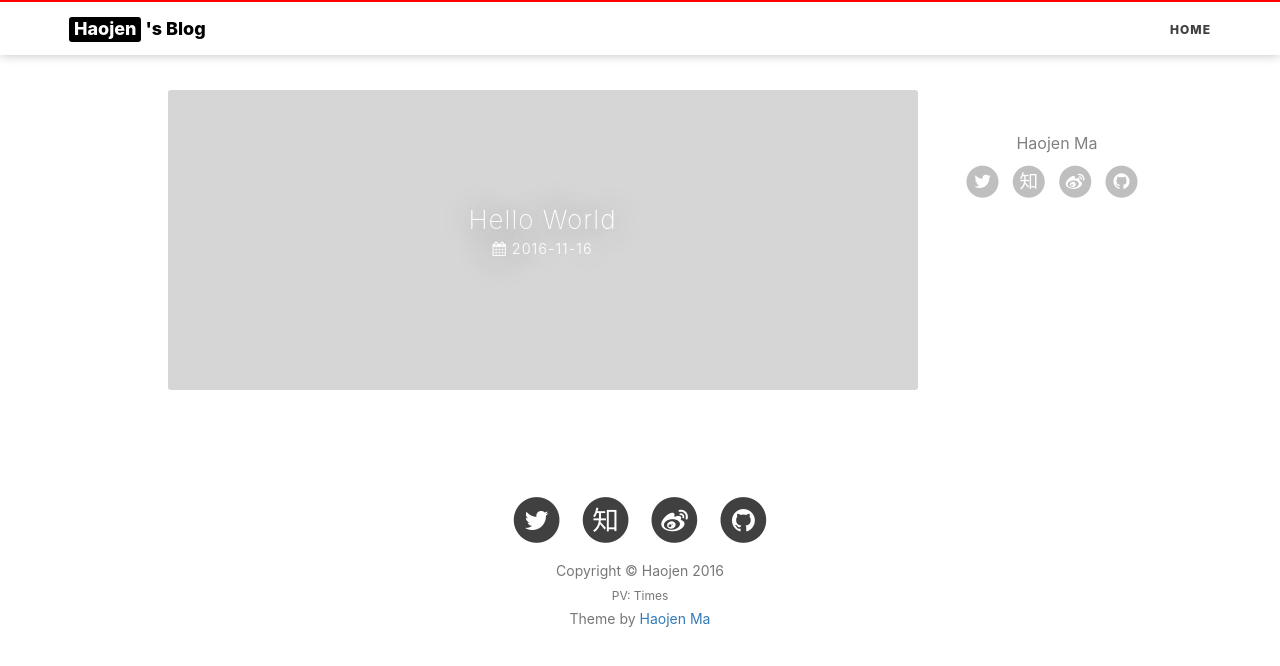
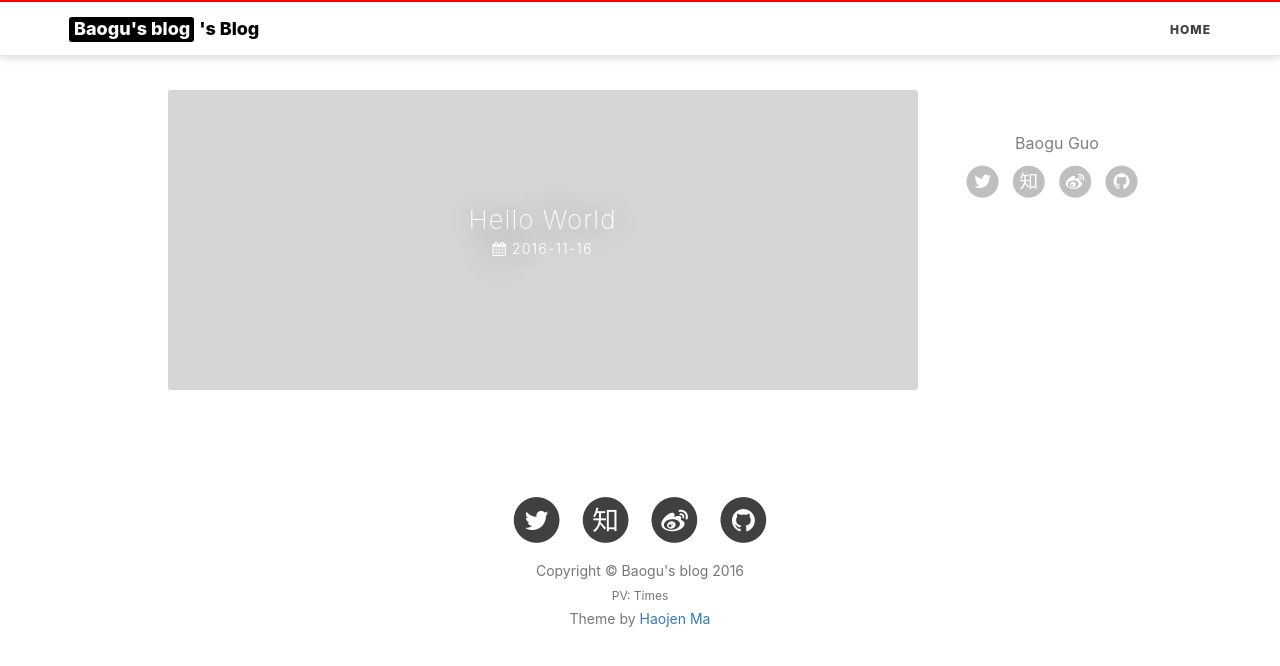
Before and after one commit to abgareth/abgareth.github.io, a plain HTML site: page index.html in a window 1280 px wide. Drawn offline with nearby package versions, Linux system fonts and the light colour scheme; some packages are replaced by stand-ins of ours; a script that the page names is missing.

Commit message:
Site updated: 2016-11-16 21:15:58

```diff
--- a/index.html
+++ b/index.html
@@ -6,19 +6,19 @@
     <meta charset="utf-8">
     <meta http-equiv="X-UA-Compatible" content="IE=edge">
     <meta name="viewport" content="width=device-width, initial-scale=1">
-    <meta name="description" content="马浩珍在 Github 上的个人博客">
+    <meta name="description" content="包谷桑在Github上的个人博客">
     <meta name="keyword" content="null">
     <meta name="theme-color" content="#600090">
     <meta name="msapplication-navbutton-color" content="#600090">
     <meta name="apple-mobile-web-app-capable" content="yes">
     <meta name="apple-mobile-web-app-status-bar-style" content="#600090">
     <link rel="shortcut icon" href="https://cdn4.iconfinder.com/data/icons/ionicons/512/icon-person-128.png">
-    <link rel="alternate" type="application/atom+xml" title="Haojen" href="/atom.xml">
+    <link rel="alternate" type="application/atom+xml" title="Baogu&#39;s blog" href="/atom.xml">
     <link rel="stylesheet" href="//cdnjs.cloudflare.com/ajax/libs/animate.css/3.5.2/animate.min.css">
     <link rel="stylesheet" href="//cdn.bootcss.com/font-awesome/4.6.3/css/font-awesome.css">
     <title>
 
-        Haojen&#39;s blog
+        Baogu&#39;s blog
 
     </title>
 
@@ -56,7 +56,7 @@
             </button>
             <a class="navbar-brand animated pulse" href="/">
                 <span class="brand-logo">
-                    Haojen
+                    Baogu&#39;s blog
                 </span>
                 's Blog
             </a>
@@ -246,7 +246,7 @@
                     <div class="about-me">
                         <!--移动端头部显示-->
                         <img src="null"/>
-                        <h5><a href="/about/">Haojen Ma</a></h5>
+                        <h5><a href="/about/">Baogu Guo</a></h5>
                         <p>null</p>
                     </div>
                 </div>
@@ -310,7 +310,7 @@
                 <div class="short-about">
                     <!--侧边栏头像-->
 
-                    <h5><a href="/about/">Haojen Ma</a></h5>
+                    <h5><a href="/about/">Baogu Guo</a></h5>
 
                     <hr>
                     <!-- SNS Link 社交 -->
@@ -439,7 +439,7 @@
 
                 </ul>
                 <p class="copyright text-muted">
-                    Copyright &copy; Haojen 2016
+                    Copyright &copy; Baogu&#39;s blog 2016
                     <br>
                     <span id="busuanzi_container_site_pv" style="font-size: 12px;">PV: <span id="busuanzi_value_site_pv"></span> Times</span>
                     <br>
```
Also changed, not shown: 2016/11/16/hello-world/index.html (+6 -6 lines), archives/2016/11/index.html (+7 -7 lines), archives/2016/index.html (+7 -7 lines), archives/index.html (+7 -7 lines).
